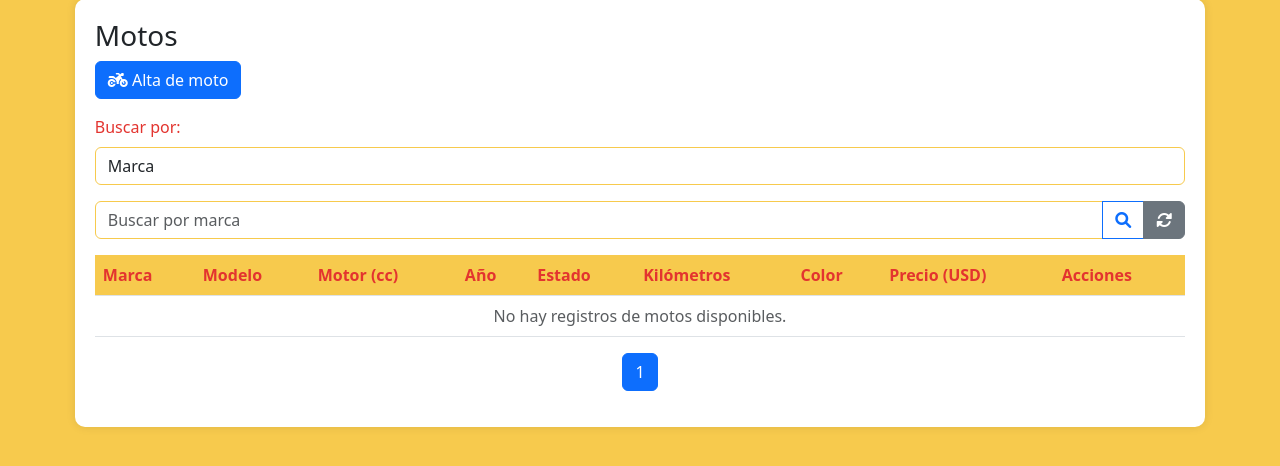
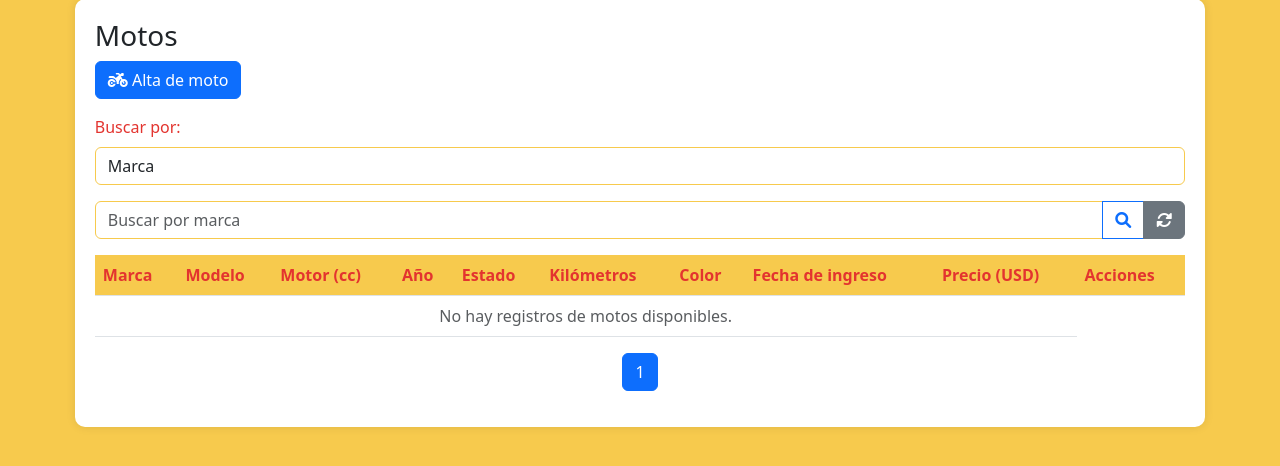
Before and after one commit to jlumaca/UmpierrezMotos, a Django app: page /busqueda_kms in a window 1280 px wide. Shown: the part 77-543 px from the top of the page. Run offline with Django 5.2, Linux system fonts and the light colour scheme; data comes from the database, SQL or seed files in the repository; both versions use the stored data as it was after the commit.

Commit message:
fecha de ingreso motos

```diff
--- a/AppUM/models.py
+++ b/AppUM/models.py
@@ -33,6 +33,8 @@ class Moto(models.Model):
     pertenece_tienda = models.BooleanField()
     pertenece_taller = models.BooleanField()
     identificacion_pdf = models.FileField(upload_to='motos/pdfs/', null=True, blank=True)
+    observaciones = models.TextField(null=True, blank=True)
+    fecha_ingreso = models.DateTimeField(auto_now_add=True)
 
 class Matriculas(models.Model):
     moto = models.ForeignKey(Moto, related_name='moto', on_delete=models.CASCADE, null=True)
--- a/AppUM/templates/perfil_administrativo/motos/motos.html
+++ b/AppUM/templates/perfil_administrativo/motos/motos.html
@@ -122,6 +122,7 @@
                 <th>Estado</th>
                 <th>Kilómetros</th>
                 <th>Color</th>
+                <th>Fecha de ingreso</th>
                 <th>Precio (USD)</th>
                 <th>Acciones</th>
             </tr>
@@ -137,6 +138,7 @@
                     <td>{{ moto.estado }}</td>
                     <td>{{ moto.kilometros }}</td>
                     <td>{{ moto.color }}</td>
+                    <td>{{ moto.fecha_ingreso|date:"d/m/Y" }}</td>
                     <td>{{ moto.precio }}</td>
                     <td>
                         <a href="{% url 'MotoBaja' moto.id %}"><button class="btn btn-sm btn-danger"><i class="fas fa-trash"></i></button></a>
--- a/AppUM/views.py
+++ b/AppUM/views.py
@@ -77,7 +77,7 @@ def validacion_login(req):
 
 
 def vista_inventario_motos(req):
-    motos = Moto.objects.filter(pertenece_tienda=1)
+    motos = Moto.objects.filter(pertenece_tienda=1).order_by('-fecha_ingreso')
 
     logo_um = Logos.objects.get(id=1)
 
```
Also changed, not shown: AppUM/migrations/0009_moto_fecha_ingreso_moto_observaciones.py (added), db.sqlite3, 2 other files.
